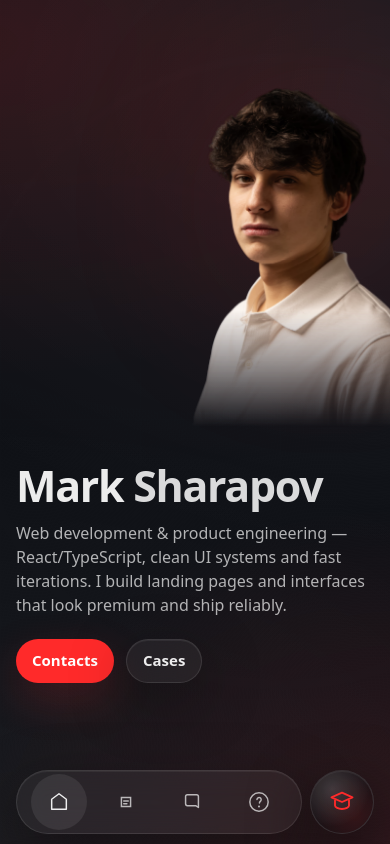
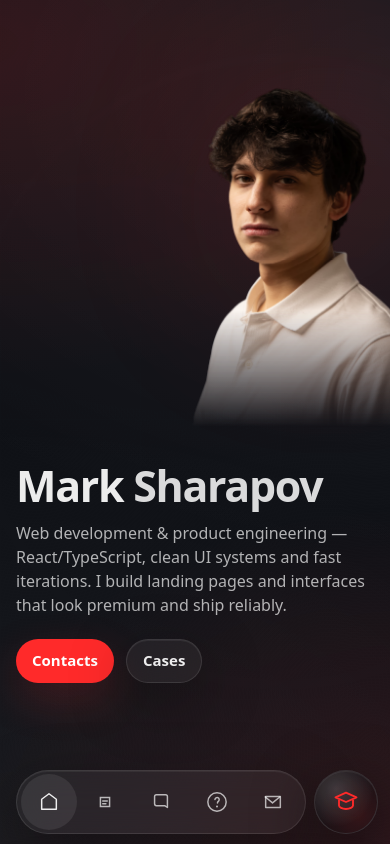
Before and after one commit to MaRkS1234567/MySite-web, a React (Vite) app: page /dev in a window 390 px wide. Shown: the top 844 px of the page. Built offline with nearby package versions, Linux system fonts and the light colour scheme.

Commit message:
fix(header): restore contacts, fix mobile nav icon alignment

```diff
--- a/src/layouts/components/Header/Header.module.scss
+++ b/src/layouts/components/Header/Header.module.scss
@@ -377,8 +377,9 @@
     height: 64px;
     align-items: center;
     justify-content: space-evenly;
+    padding-inline: 4px;
 
-    @include m.glass-panel($radius: 999px, $padding: 4px);
+    @include m.glass-panel($radius: 999px);
   }
 
   .mobileItem {
--- a/src/layouts/components/Header/Header.tsx
+++ b/src/layouts/components/Header/Header.tsx
@@ -26,6 +26,7 @@ const devMenu: MenuItem[] = [
   { label: 'Services', href: '#services' },
   { label: 'Cases', href: '#cases' },
   { label: 'Process', href: '#process' },
+  { label: 'Contacts', href: '#contacts' },
 ]
 
 export function Header() {
--- a/src/pages/DevPage/DevPage.tsx
+++ b/src/pages/DevPage/DevPage.tsx
@@ -29,6 +29,11 @@ export function DevPage() {
           <p className={styles.text}>Section scaffold (will be filled later).</p>
         </section>
 
+        <section id="contacts" className={styles.section}>
+          <h2 className={styles.h2}>Contacts</h2>
+          <p className={styles.text}>Section scaffold (will be filled later).</p>
+        </section>
+
       </Container>
     </section>
   )
```
